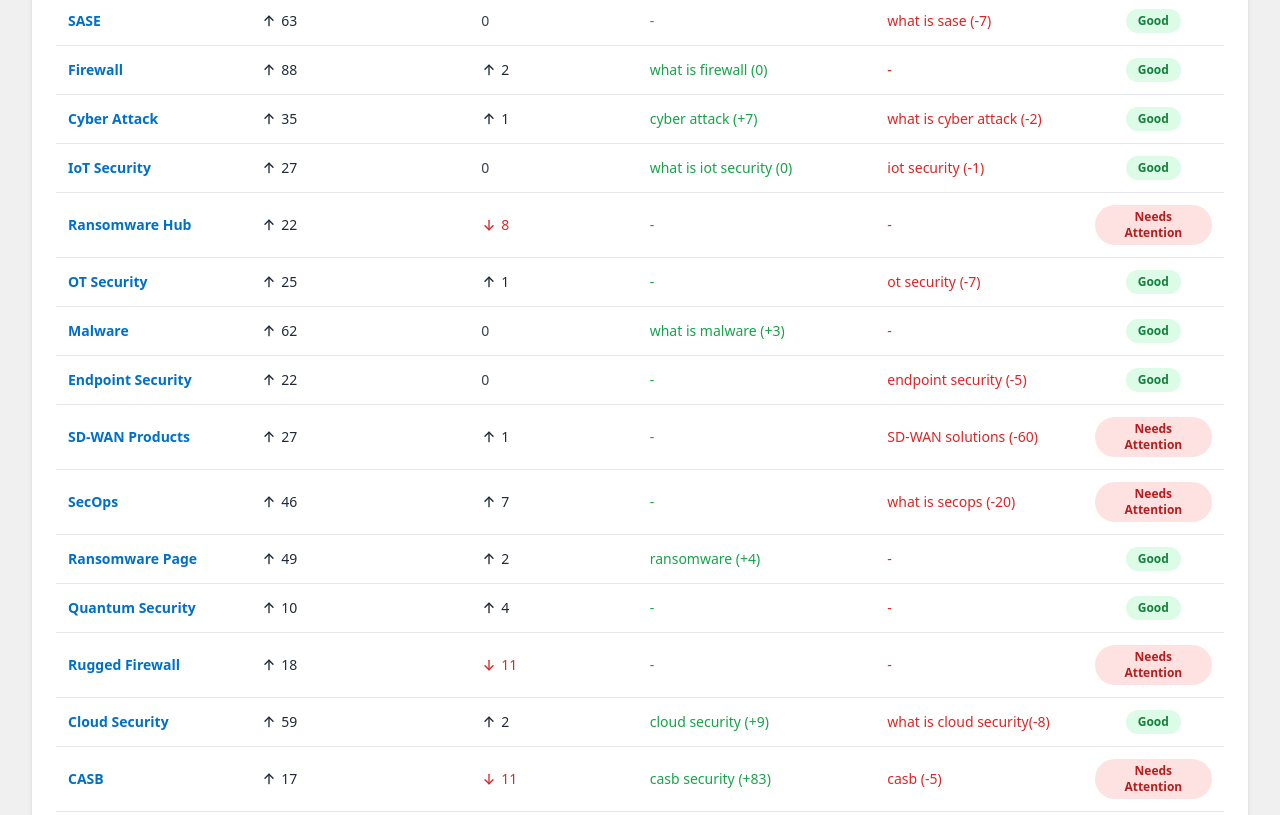
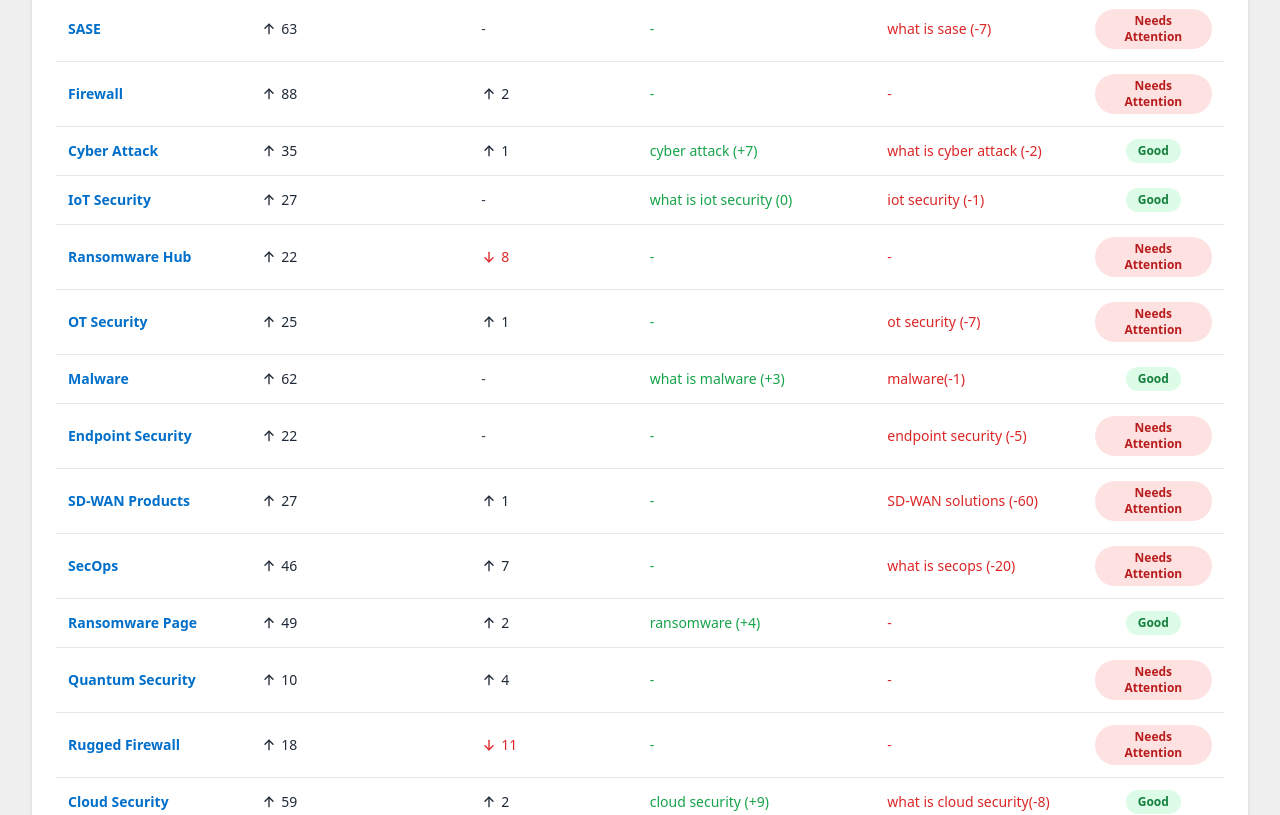
Before and after one commit to sandhika-leadwalnut/fortinet_august2026, a React (Vite) app: page / in a window 1280 px wide. Shown: the part 3400-4215 px from the top of the page. Built offline with nearby package versions, Linux system fonts and the light colour scheme.

Commit message:
chore: update backlink performance summary report

```diff
--- a/components/ChangeIndicator.tsx
+++ b/components/ChangeIndicator.tsx
@@ -2,7 +2,7 @@ import { ArrowDownIcon, ArrowUpIcon } from "./icons";
 
 const ChangeIndicator = ({ value }: { value: number }) => {
   if (value === 0) {
-    return <span className="text-gray-700">0</span>;
+    return <span className="text-gray-700">-</span>;
   }
   const isPositive = value > 0;
   const Icon = isPositive ? ArrowUpIcon : ArrowDownIcon;
--- a/components/PerformanceSummaryTable.tsx
+++ b/components/PerformanceSummaryTable.tsx
@@ -19,6 +19,7 @@ const PerformanceSummaryTable = ({ data }: PerformanceSummaryTableProps) => {
     REPORT_CONFIG.comparisonStartMonthAbbr,
     REPORT_CONFIG.comparisonEndMonthAbbr
   );
+
 
   return (
     <div
--- a/data/mockData.ts
+++ b/data/mockData.ts
@@ -15,6 +15,7 @@ export const kpiData: KpiData = {
   keywordsTracked: 64,
   planTotalBacklinks: 1200,
 };
+import { getPerformanceStatus } from "../utils/performanceStatus";
 
 export const backlinkGrowthData: BacklinkGrowth[] = [
   { month: "Mar '25", totalBacklinks: 34 },
@@ -41,30 +42,32 @@ export const top3Keywords: KeywordPosition[] = [
 ];
 
 export const firstPageKeywords: KeywordPosition[] = [
-  { name: "what is ztna", change: 5, rank: 2 },
-  { name: "cybersecurity", change: 6, rank: 9 },
-  { name: "What is SD WAN", change: -3, rank: 5 },
-  { name: "sd wan", change: 6, rank: 3 },
-  { name: "sase", change: -4, rank: 3 },
-  { name: "firewall", change: 0, rank: 4 },
-  { name: "what is firewall", change: 0, rank: 4 },
-  { name: "what is cyber attack", change: -2, rank: 4 },
-  { name: "cyber attack", change: 7, rank: 6 },
-  { name: "iot security", change: -1, rank: 2 },
-  { name: "what is iot security", change: 0, rank: 2 },
-  { name: "what is ot security", change: -5, rank: 4 },
-  { name: "ot security", change: -7, rank: 3 },
-  { name: "malware", change: 1, rank: 7 },
-  { name: "what is malware", change: 3, rank: 7 },
-  { name: "endpoint security", change: -5, rank: 3 },
-  { name: "what is endpoint security", change: -4, rank: 3 },
-  { name: "what is ransomware", change: 9, rank: 5 },
-  { name: "ransomware", change: 4, rank: 6 },
-  { name: "casb", change: -5, rank: 5 },
-  { name: "AI Security", change: 93, rank: 4 },
-  { name: "AI Security systems", change: 93, rank: 4 },
-  { name: "AI Cybersecurity", change: 9, rank: 3 },
-  {name:"PAM", change:2, rank:2},
+  { name: "AI Cybersecurity", change: 8, rank: 3 },
+  { name: "iot security", change: -1, rank: 4 },
+  { name: "what is iot security", change: 0, rank: 4 },
+  {name:"PAM", change:2, rank:5},
+  { name: "sd wan", change: 6, rank: 6 },
+  { name: "what is malware", change: 3, rank: 6 },
+  { name: "what is ztna", change: 5, rank: 7},
+  { name: "sase", change: -4, rank: 7 },
+  { name: "firewall", change: 0, rank: 7 },
+  { name: "cyber attack", change: 7, rank: 7 },
+   { name: "ransomware", change: 4, rank: 7},
+  { name: "What is SD WAN", change: -3, rank: 8 },
+  { name: "what is firewall", change: 0, rank: 8 },
+  { name: "what is cyber attack", change: -2, rank: 8 },
+  { name: "what is ot security", change: -5, rank: 8 },
+  { name: "malware", change: 1, rank: 8 },
+  { name: "what is endpoint security", change: -4, rank: 8 },
+   { name: "AI Security", change: 93, rank: 8 },
+  { name: "AI Security systems", change: 93, rank: 8 },
+ { name: "ot security", change: -7, rank: 9 },
+   { name: "endpoint security", change: -5, rank: 9 },
+  { name: "what is ransomware", change: 3, rank: 9 },
+  { name: "cybersecurity", change: 6, rank: 10 },
+  { name: "casb", change: -5, rank: 10 },
+
+
 
 ];
 
@@ -87,7 +90,7 @@ export const performanceSummaryData: PerformanceSummaryData[] = [
     paChange: 7,
     bestKeywordMove: "what is ztna (+5)",
     worstKeywordMove: "ZTNA (-8)",
-    status: "Good",
+
   },
   {
     url: "Network Security",
@@ -97,7 +100,7 @@ export const performanceSummaryData: PerformanceSummaryData[] = [
     paChange: 1,
     bestKeywordMove: "-",
     worstKeywordMove: "what is network security (-11)",
-    status: "Needs Attention",
+
   },
   {
     url: "Cybersecurity",
@@ -107,7 +110,7 @@ export const performanceSummaryData: PerformanceSummaryData[] = [
     paChange: 1,
     bestKeywordMove: "cybersecurity (+6)",
     worstKeywordMove: "-",
-    status: "Good",
+
   },
   {
     url: "SD-WAN",
@@ -117,7 +120,7 @@ export const performanceSummaryData: PerformanceSummaryData[] = [
     paChange: 1,
     bestKeywordMove: "sd wan (+6)",
     worstKeywordMove: "What is SD WAN(-3)",
-    status: "Good",
+
   },
   {
     url: "SASE",
@@ -126,16 +129,16 @@ export const performanceSummaryData: PerformanceSummaryData[] = [
     paChange: 0,
     bestKeywordMove: "",
     worstKeywordMove: "what is sase (-7)",
-    status: "Good",
+
   },
   {
     url: "Firewall",
     urlLink: "https://www.fortinet.com/resources/cyberglossary/firewall",
     backlinkGrowth: 88,
     paChange: 2,
-    bestKeywordMove: "what is firewall (0)",
+    bestKeywordMove: "",
     worstKeywordMove: "-",
-    status: "Good",
+
   },
   {
     url: "Cyber Attack",
@@ -145,7 +148,7 @@ export const performanceSummaryData: PerformanceSummaryData[] = [
     paChange: 1,
     bestKeywordMove: "cyber attack (+7)",
     worstKeywordMove: "what is cyber attack	 (-2)",
-    status: "Good",
+
   },
   {
     url: "IoT Security",
@@ -154,7 +157,7 @@ export const performanceSummaryData: PerformanceSummaryData[] = [
     paChange: 0,
     bestKeywordMove: "what is iot security (0)",
     worstKeywordMove: "iot security (-1)",
-    status: "Good",
+
   },
   {
     url: "Ransomware Hub",
@@ -163,7 +166,7 @@ export const performanceSummaryData: PerformanceSummaryData[] = [
     paChange: -8,
     bestKeywordMove: "-",
     worstKeywordMove: "-",
-    status: "Needs Attention",
+
   },
   {
     url: "OT Security",
@@ -173,7 +176,7 @@ export const performanceSummaryData: PerformanceSummaryData[] = [
     paChange: 1,
     bestKeywordMove: "-",
     worstKeywordMove: " ot security (-7)",
-    status: "Good",
+
   },
   {
     url: "Malware",
@@ -181,8 +184,8 @@ export const performanceSummaryData: PerformanceSummaryData[] = [
     backlinkGrowth: 62,
     paChange: 0,
     bestKeywordMove: "what is malware (+3)",
-    worstKeywordMove: "-",
-    status: "Good",
+    worstKeywordMove: "malware(-1)",
+
   },
   {
     url: "Endpoint Security",
@@ -192,7 +195,7 @@ export const performanceSummaryData: PerformanceSummaryData[] = [
     paChange: 0,
     bestKeywordMove: "",
     worstKeywordMove: "endpoint security (-5)",
-    status: "Good",
+
   },
   {
     url: "SD-WAN Products",
@@ -201,7 +204,7 @@ export const performanceSummaryData: PerformanceSummaryData[] = [
     paChange: 1,
     bestKeywordMove: "-",
     worstKeywordMove: "SD-WAN solutions (-60)",
-    status: "Needs Attention",
+
   },
   {
     url: "SecOps",
@@ -210,7 +213,7 @@ export const performanceSummaryData: PerformanceSummaryData[] = [
     paChange: 7,
     bestKeywordMove: "-",
     worstKeywordMove: "what is secops (-20)",
-    status: "Needs Attention",
+
   },
   {
     url: "Ransomware Page",
@@ -219,7 +222,7 @@ export const performanceSummaryData: PerformanceSummaryData[] = [
     paChange: 2,
     bestKeywordMove: "ransomware (+4)",
     worstKeywordMove: "-",
-    status: "Good",
+
   },
   {
     url: "Quantum Security",
@@ -228,7 +231,7 @@ export const performanceSummaryData: PerformanceSummaryData[] = [
     paChange: 4,
     bestKeywordMove: "-",
     worstKeywordMove: "-",
-    status: "Good",
+
   },
   {
     url: "Rugged Firewall",
@@ -237,7 +240,7 @@ export const performanceSummaryData: PerformanceSummaryData[] = [
     paChange: -11,
     bestKeywordMove: "-",
     worstKeywordMove: "-",
-    status: "Needs Attention",
+
   },
   {
     url: "Cloud Security",
@@ -247,7 +250,7 @@ export const performanceSummaryData: PerformanceSummaryData[] = [
     paChange: 2,
     bestKeywordMove: "cloud security (+9)",
     worstKeywordMove: "what is cloud security(-8)",
-    status: "Good",
+
   },
   {
     url: "CASB",
@@ -256,7 +259,7 @@ export const performanceSummaryData: PerformanceSummaryData[] = [
     paChange: -11,
     bestKeywordMove: "casb security (+83)",
     worstKeywordMove: "casb (-5)",
-    status: "Needs Attention",
+
   },
   {
     url: "FortiAI",
@@ -266,7 +269,7 @@ export const performanceSummaryData: PerformanceSummaryData[] = [
     paChange: 12,
     bestKeywordMove: "-",
     worstKeywordMove: "-",
-    status: "Needs Attention",
+
   },
   {
     url: "AI Security",
@@ -275,7 +278,7 @@ export const performanceSummaryData: PerformanceSummaryData[] = [
     paChange: 15,
     bestKeywordMove: "AI Security systems (+93)",
     worstKeywordMove: "-",
-    status: "Good",
+
   },
   {
     url: "Cyber Threat Intelligence",
@@ -285,7 +288,7 @@ export const performanceSummaryData: PerformanceSummaryData[] = [
     paChange: 1,
     bestKeywordMove: "threat intelligence (+26)",
     worstKeywordMove: "-",
-    status: "Good",
+
   },
   {
     url: "AI in Cybersecurity",
@@ -293,9 +296,9 @@ export const performanceSummaryData: PerformanceSummaryData[] = [
       "https://www.fortinet.com/resources/cyberglossary/artificial-intelligence-in-cybersecurity",
     backlinkGrowth: 4,
     paChange: 3,
-    bestKeywordMove: "AI Cybersecurity (+9)",
+    bestKeywordMove: "AI Cybersecurity (+8)",
     worstKeywordMove: "role of ai in cyber security(-99)",
-    status: "Needs Attention",
+
   },
   {
     url: "Application Security",
@@ -305,7 +308,7 @@ export const performanceSummaryData: PerformanceSummaryData[] = [
     paChange: 4,
     bestKeywordMove: "Application security definition (+87)",
     worstKeywordMove: "-",
-    status: "Good",
+
   },
   {
     url: "Cloud Data Protection",
@@ -315,7 +318,7 @@ export const performanceSummaryData: PerformanceSummaryData[] = [
     paChange: 1,
     bestKeywordMove: "Data security in the cloud (+32)",
     worstKeywordMove: "Cloud Data Security(-19)",
-    status: "Needs Attention",
+
   },
   {
     url: "PAM",
@@ -325,7 +328,7 @@ export const performanceSummaryData: PerformanceSummaryData[] = [
     paChange: 1,
     bestKeywordMove: "PAM (+2)",
     worstKeywordMove: "-",
-    status: "Good",
+
   },
   {
     url: "Fortinet Homepage",
@@ -334,7 +337,7 @@ export const performanceSummaryData: PerformanceSummaryData[] = [
     paChange: 0,
     bestKeywordMove: "-",
     worstKeywordMove: "-",
-    status: "Needs Attention",
+
   },
   {
     url: "Quantum Safe Encryption",
@@ -344,7 +347,7 @@ export const performanceSummaryData: PerformanceSummaryData[] = [
     paChange: 0,
     bestKeywordMove: "-",
     worstKeywordMove: "-",
-    status: "Good",
+
   },
   {
     url: "Cloud Security Tips",
@@ -354,7 +357,7 @@ export const performanceSummaryData: PerformanceSummaryData[] = [
     paChange: 3,
     bestKeywordMove: "-",
     worstKeywordMove: "-",
-    status: "Good",
+
   },
   {
     url: "Cyber Risk",
@@ -364,7 +367,7 @@ export const performanceSummaryData: PerformanceSummaryData[] = [
     paChange: 3,
     bestKeywordMove: "cyber risk(+16)",
     worstKeywordMove: "-",
-    status: "Good",
+
   },
    {
     url: "Ai Governance",
@@ -374,7 +377,7 @@ export const performanceSummaryData: PerformanceSummaryData[] = [
     paChange: 8,
     bestKeywordMove: "-",
     worstKeywordMove: "-",
-    status: "Good",
+
   },
   {
     url: "Banking Cybersecurity",
@@ -384,11 +387,17 @@ export const performanceSummaryData: PerformanceSummaryData[] = [
     paChange: 4,
     bestKeywordMove: "-",
     worstKeywordMove: "cybersecurity in banking(-76)",
-    status: "Needs Attention",
+
   },
 
 
-];
+].map((item) => ({
+    ...item,
+    status: getPerformanceStatus(
+      item.bestKeywordMove,
+      item.worstKeywordMove
+    ),
+  }));
 
 export const businessImpactData: BusinessImpactData[] = [
   {
--- a/types.ts
+++ b/types.ts
@@ -36,6 +36,7 @@ export interface PerformanceSummaryData {
   status: "Good" | "Needs Attention";
 }
 
+
 export interface BusinessImpactData {
   category: string;
   baseline: number;
--- /dev/null
+++ b/utils/performanceStatus.ts
@@ -0,0 +1,42 @@
+export type PerformanceStatus = "Good" | "Needs Attention";
+
+const extractMoveValue = (text?: string): number | null => {
+  if (!text || text === "-") return null;
+
+  const match = text.match(/\(([-+]?\d+)\)/);
+  return match ? Number(match[1]) : null;
+};
+
+export const getPerformanceStatus = (
+  bestKeywordMove?: string,
+  worstKeywordMove?: string
+): PerformanceStatus => {
+  const best = extractMoveValue(bestKeywordMove);
+  const worst = extractMoveValue(worstKeywordMove);
+
+  // 1️⃣ Both empty
+  if (best === null && worst === null) {
+    return "Needs Attention";
+  }
+
+  // 2️⃣ Only worst exists
+  if (best === null && worst !== null) {
+    return "Needs Attention";
+  }
+
+  // 3️⃣ Only best exists
+  if (best !== null && worst === null) {
+    return "Good";
+  }
+
+  // 4️⃣ Both exist → compare absolute values
+  const bestAbs = Math.abs(best!);
+  const worstAbs = Math.abs(worst!);
+
+  // If worst impact is significantly higher than best
+  if (worstAbs - bestAbs > 3) {
+    return "Needs Attention";
+  }
+
+  return "Good";
+};
```
